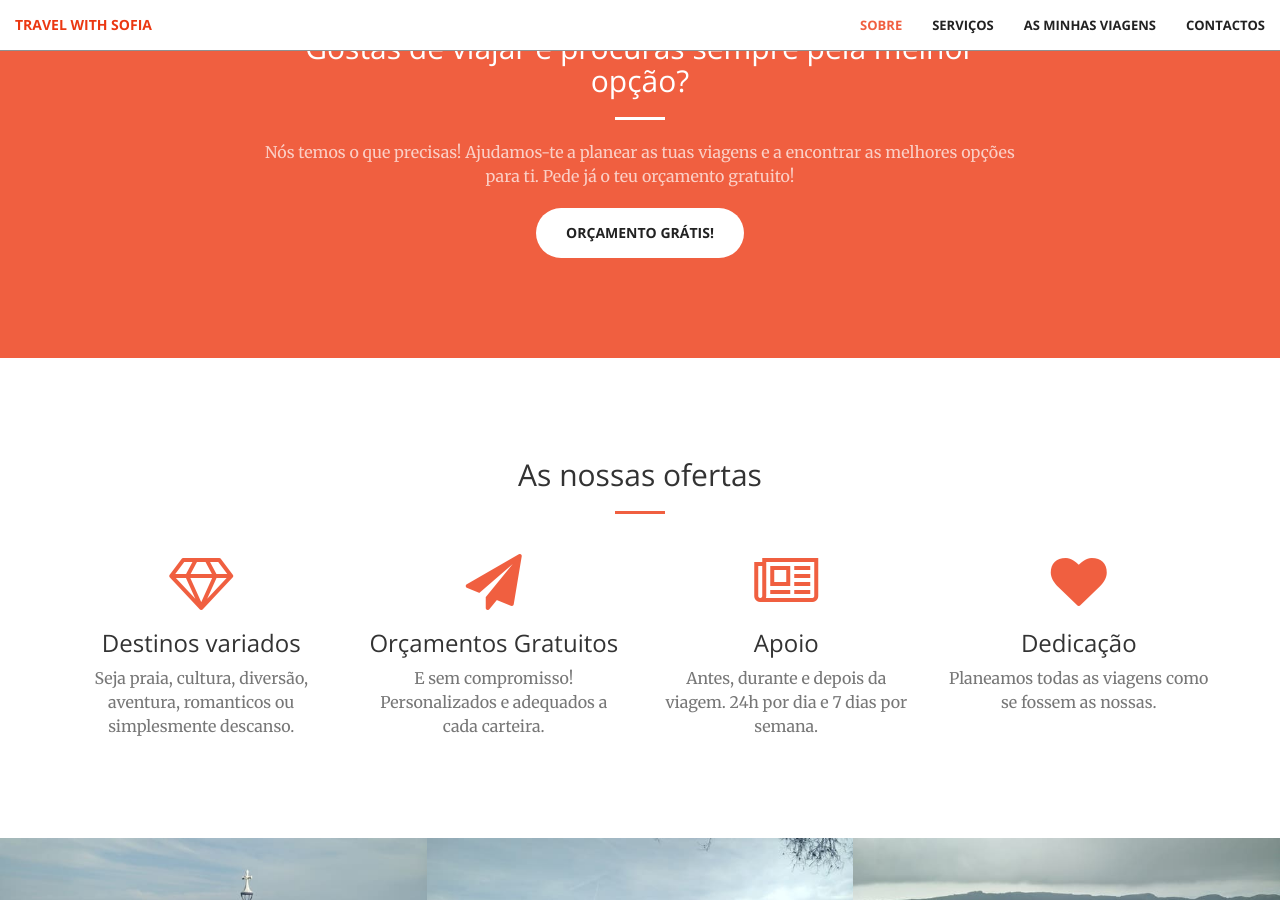
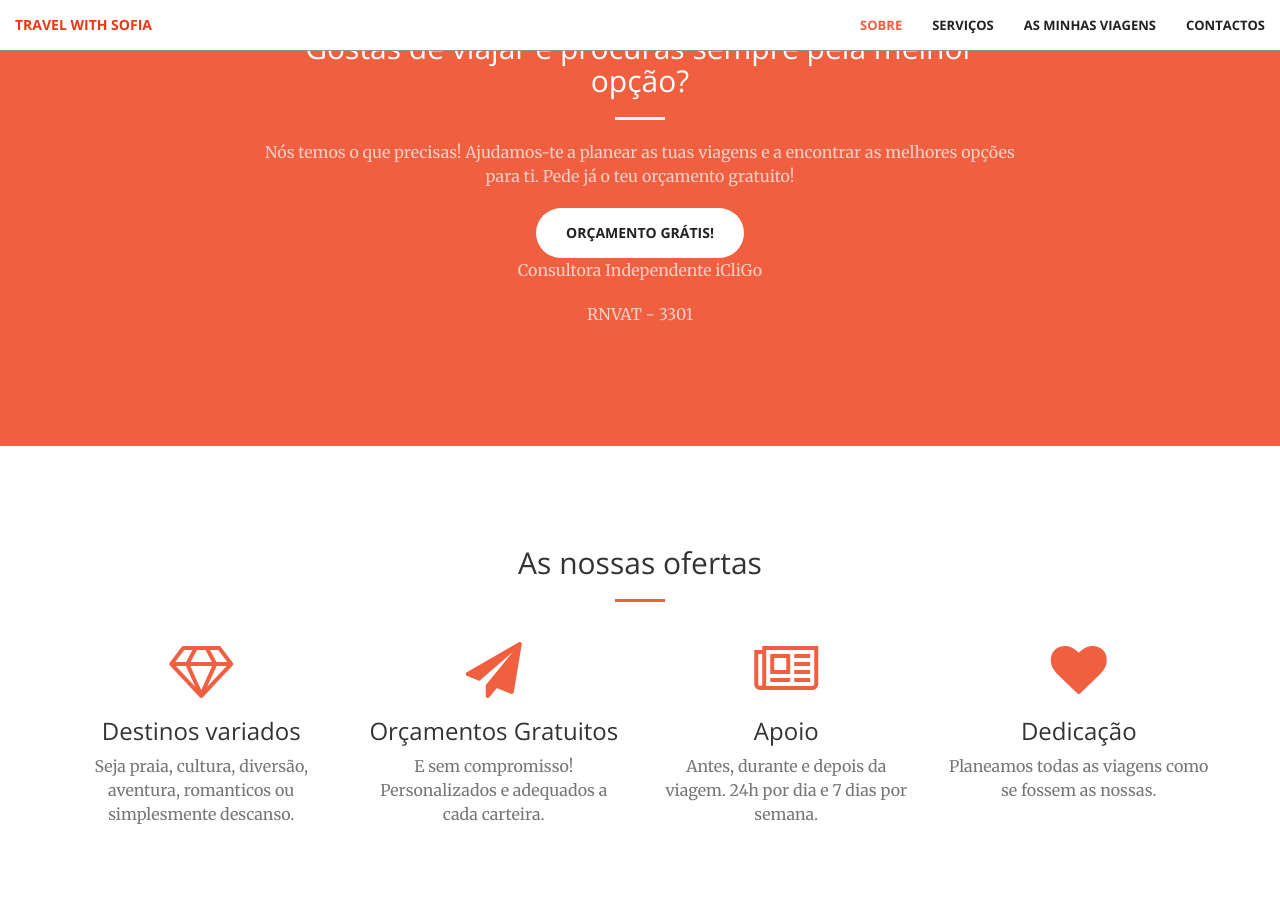
Before and after one commit to SofiaSousa/travelwithsofia, a Jekyll site: the page built from index.html, in a window 1280 px wide and 900 px high, scrolled down 969 px. Built offline with Jekyll 4.4.1, drawn with Linux system fonts in a browser that asks for light colours.

Commit message:
feat: Add rnvat info to call to action

```diff
--- a/_includes/call-to-action.html
+++ b/_includes/call-to-action.html
@@ -6,6 +6,8 @@
                 <hr class="light">
                 <p class="text-faded">Nós temos o que precisas! Ajudamos-te a planear as tuas viagens e a encontrar as melhores opções para ti. Pede já o teu orçamento gratuito!</p>
                 <a href="https://forms.gle/KgHz67oAYHM8ALCH8" target="_blank" class="btn btn-default btn-xl">Orçamento grátis!</a>
+                <p class="text-faded">Consultora Independente iCliGo</p>
+                <p class="text-faded">RNVAT - 3301</p>
             </div>
         </div>
     </div>
```
